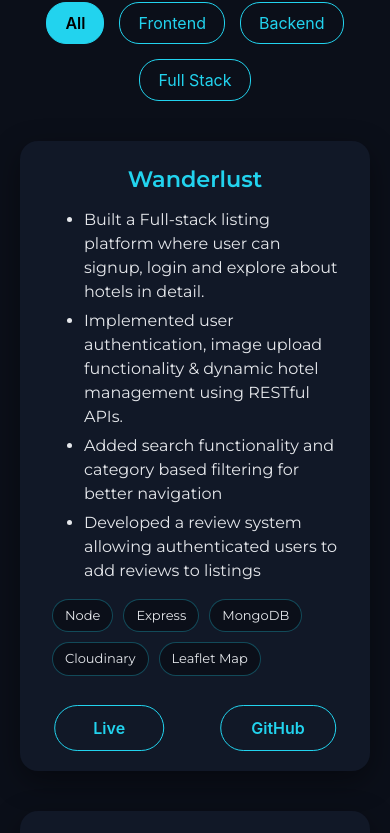
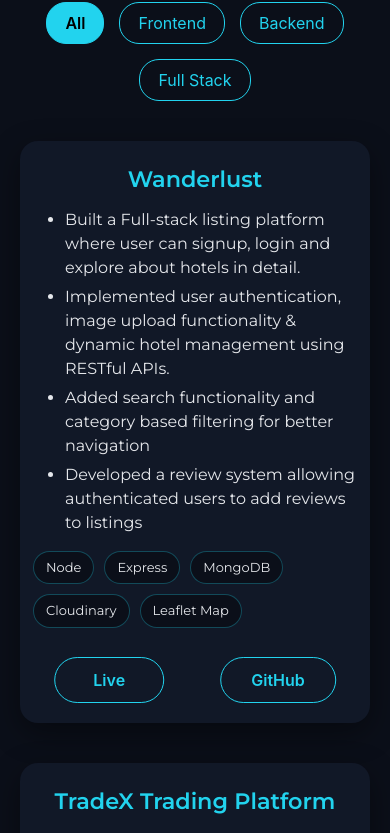
Before and after one commit to amankumawat06/Aman-Portfolio, a React (Create React App) app: page / in a window 390 px wide. Shown: the part 1169-2002 px from the top of the page. Built offline with nearby package versions, Linux system fonts and the light colour scheme; a web font is replaced by a local one.

Commit message:
Fix padding

```diff
--- a/src/components/style.css
+++ b/src/components/style.css
@@ -1103,3 +1103,11 @@
     font-size: 1.9rem !important;
   }
 }
+
+
+
+@media (max-width:460px) {
+  .project-content {
+    padding: 25px 6px;
+  }
+}
```
